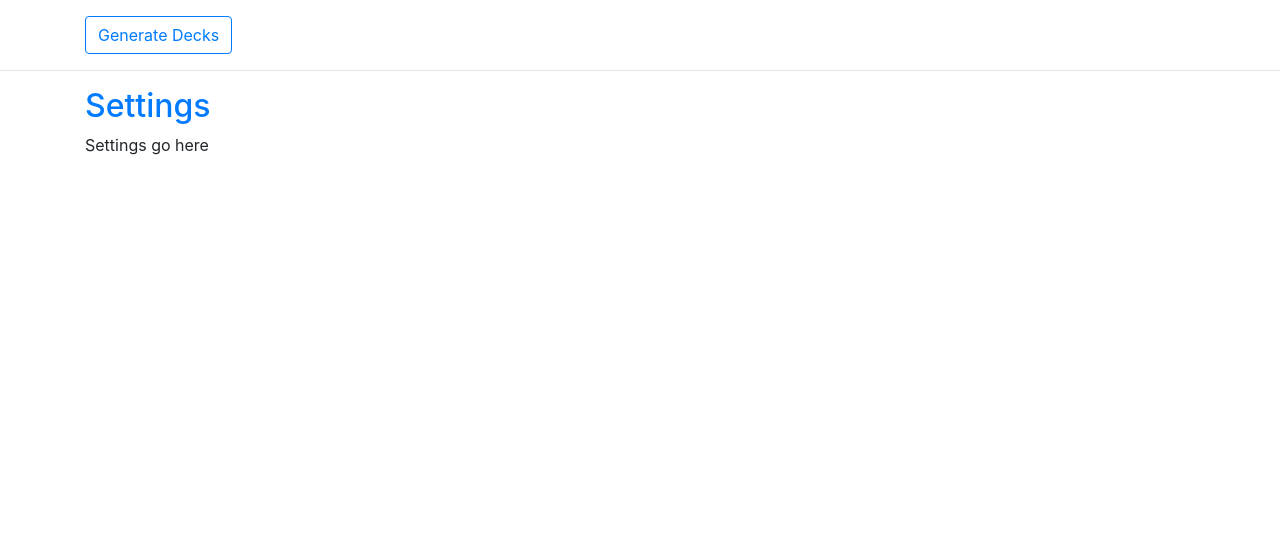
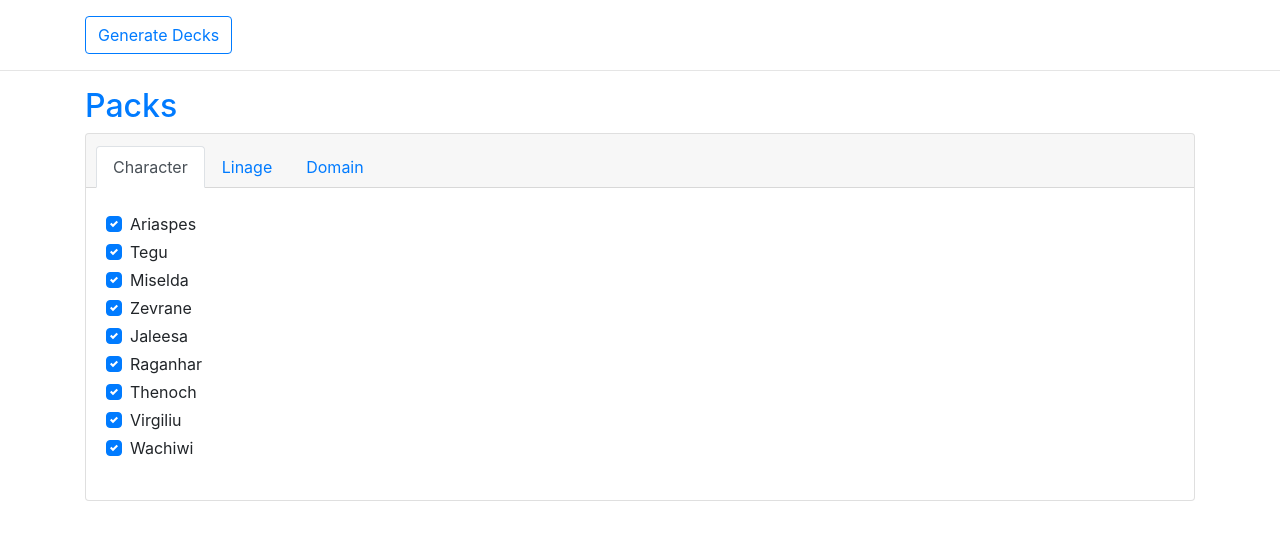
Before and after one commit to skinnybeans/sorcerer-decks, a Vue app: page / in a window 1280 px wide. Shown: the top 540 px of the page. Built offline with nearby package versions, Linux system fonts and the light colour scheme.

Commit message:
added pack selection

```diff
--- a/src/App.vue
+++ b/src/App.vue
@@ -16,12 +16,57 @@
     <b-container>
       <b-row>
         <b-col>
-          <h2 class="text-primary">Settings</h2>
+          <h2 class="text-primary">Packs</h2>
         </b-col>
       </b-row>
       <b-row>
-        <b-col>
-          Settings go here
+        <b-col class="mb-4">
+          <b-card no-body>
+            <b-tabs card>
+              <b-tab title="Character" active>
+                <b-form-group>
+                  <b-form-checkbox
+                    v-for="character in characters"
+                    :key="character"
+                    :id="character"
+                    :value="character"
+                    name="character_box"
+                    class="my-1"
+                    v-model="selectedCharacters">
+                    {{ character }}
+                  </b-form-checkbox>
+                </b-form-group>
+              </b-tab>
+              <b-tab title="Linage">
+                <b-form-group>
+                  <b-form-checkbox
+                    v-for="linage in linages"
+                    :key="linage"
+                    :id="linage"
+                    :value="linage"
+                    name="linage_box"
+                    class="my-1"
+                    v-model="selectedLinages">
+                    {{ linage }}
+                  </b-form-checkbox>
+                </b-form-group>
+              </b-tab>
+              <b-tab title="Domain">
+                <b-form-group>
+                  <b-form-checkbox
+                    v-for="domain in domains"
+                    :key="domain"
+                    :id="domain"
+                    :value="domain"
+                    name="domain_box"
+                    class="my-1"
+                    v-model="selectedDomains">
+                    {{ domain }}
+                  </b-form-checkbox>
+                </b-form-group>
+              </b-tab>
+            </b-tabs>
+          </b-card>
         </b-col>
       </b-row>
     </b-container>
@@ -32,14 +77,21 @@
 
 import appDeck from './components/Deck.vue';
 
+const characterList = ['Ariaspes', 'Tegu', 'Miselda', 'Zevrane', 'Jaleesa', 'Raganhar', 'Thenoch', 'Virgiliu', 'Wachiwi'];
+const linageList = ['The Animist', 'The Demonologist', 'The Bloodlord', 'The Necromancer', 'The Shapeshifter', 'The Druid'];
+const domainList = ['Of the Forgotton Temple', 'Of the Outcast Sanctuary', 'Of the Haunted Forest', 'Of the Screaming Coast', 'Of the Bloodsoaked Fjord', 'Of the Lunatic Asylum', 'Of the Royal Palace', 'Of the Witch Mountain'];
+
 export default {
   name: 'app',
   data() {
     return {
-      character: ['Ariaspes', 'Tegu', 'Miselda', 'Zevrane', 'Jaleesa', 'Raganhar', 'Thenoch', 'Virgiliu', 'Wachiwi'],
-      linage: ['The Animist', 'The Demonologist', 'The Bloodlord', 'The Necromancer', 'The Shapeshifter', 'The Druid'],
-      domain: ['Of the Forgotton Temple', 'Of the Outcast Sanctuary', 'Of the Haunted Forest', 'Of the Screaming Coast', 'Of the Bloodsoaked Fjord', 'Of the Lunatic Asylum', 'Of the Royal Palace', 'Of the Witch Mountain'],
+      characters: characterList.slice(),
+      linages: linageList.slice(),
+      domains: domainList.slice(),
       decks: [],
+      selectedCharacters: characterList.slice(),
+      selectedLinages: linageList.slice(),
+      selectedDomains: domainList.slice(),
     };
   },
   methods: {
@@ -47,9 +99,9 @@ export default {
       this.decks = [];
 
       // copy avaiable deck options
-      const remainingCharacter = this.character.slice();
-      const remainingLinage = this.linage.slice();
-      const remainingDomain = this.domain.slice();
+      const remainingCharacter = this.selectedCharacters.slice();
+      const remainingLinage = this.selectedLinages.slice();
+      const remainingDomain = this.selectedDomains.slice();
 
       while (
         remainingCharacter.length > 0
```
